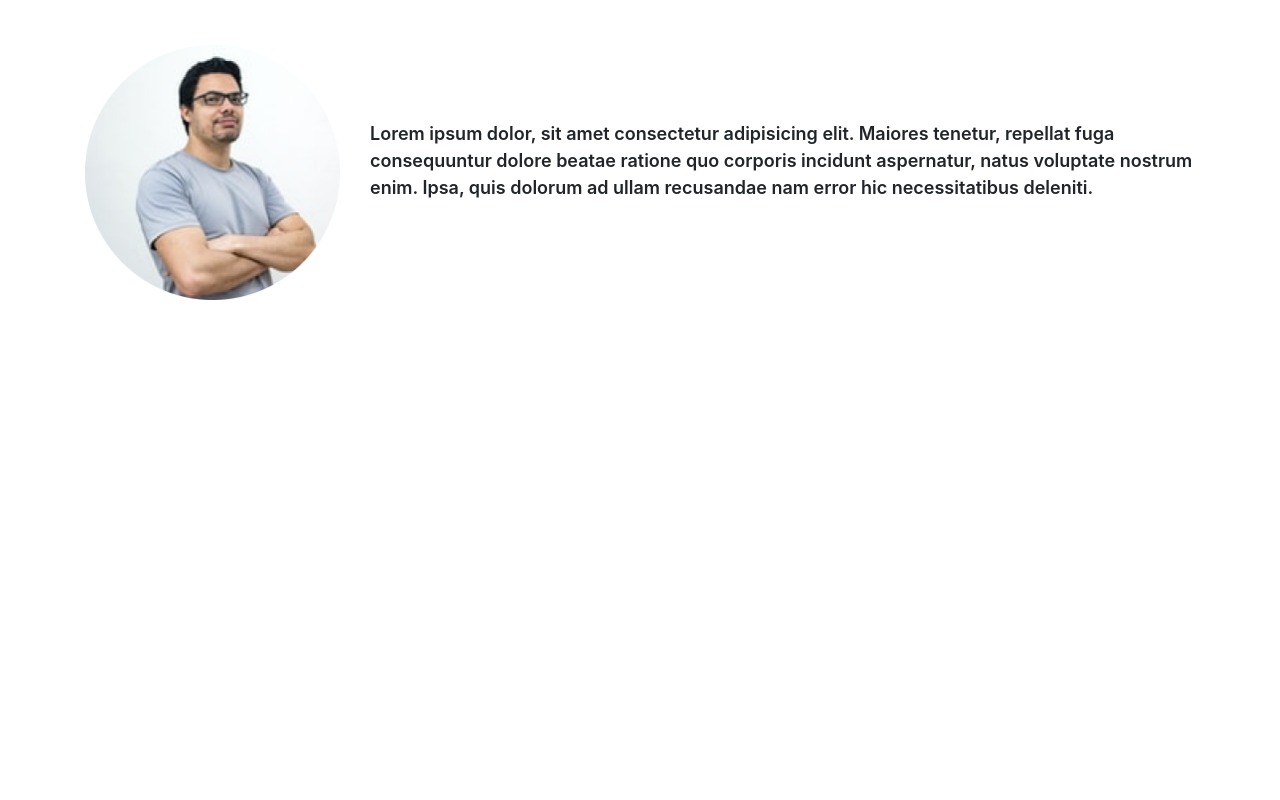
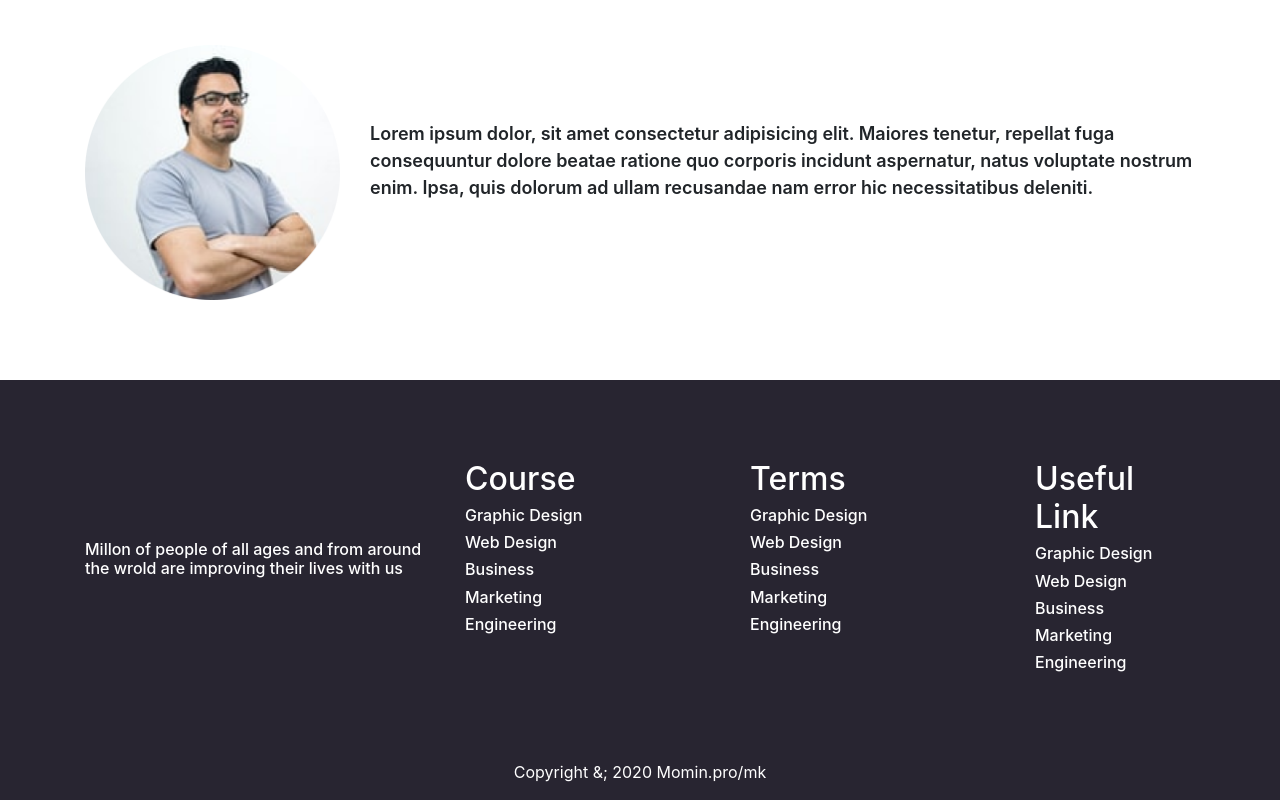
Before and after one commit to mominkhan01/e-school, a plain HTML site: page index.html in a window 1280 px wide. Shown: the part 1879-2679 px from the top of the page. Before the commit the page ends 2259 px from the top, so only its background shows below. Drawn offline with nearby package versions, Linux system fonts and the light colour scheme.

Commit message:
e-school done

```diff
--- a/index.html
+++ b/index.html
@@ -150,12 +150,53 @@
             </div>
           </div>
         </div>
-
-
-
-
-
-
+        <!--    TESTIMONIAL END   -->
+        <!--    CONTACT START   -->
+        <div class="contact">
+          <div class="container">
+            <div class="row  contact-info">
+              <div class="col-md-4 all">
+                <h6>Millon of people of all ages and from around the wrold are improving their lives with us</h6>
+              </div>
+              <div class="col-md-3 crs">
+                <h2>Course</h2>
+                <h6>Graphic Design</h6>
+                <h6>Web Design</h6>
+                <h6>Business</h6>
+                <h6>Marketing</h6>
+                <h6>Engineering</h6>
+              </div>
+              <div class="col-md-3 terms">
+                <h2>Terms</h2>
+                <h6>Graphic Design</h6>
+                <h6>Web Design</h6>
+                <h6>Business</h6>
+                <h6>Marketing</h6>
+                <h6>Engineering</h6>
+              </div>
+              <div class="col-md-2 useful">
+                <h2>Useful Link</h2>
+                <h6>Graphic Design</h6>
+                <h6>Web Design</h6>
+                <h6>Business</h6>
+                <h6>Marketing</h6>
+                <h6>Engineering</h6>
+              </div>
+            </div>
+          </div>
+        </div>
+        <!--    CONTACT END   -->
+        <!--    FOOTER START   -->
+        <footer>
+          <div class="footer">
+            <div class="row">
+              <div class="col">
+                <p>Copyright &; 2020 Momin.pro/mk</p>
+              </div>
+            </div>
+          </div>
+        </footer>
+        <!--    FOOTER END   -->
     <!-- Optional JavaScript -->
     <!-- jQuery first, then Popper.js, then Bootstrap JS -->
     <script src="https://code.jquery.com/jquery-3.5.1.slim.min.js" integrity="sha384-DfXdz2htPH0lsSSs5nCTpuj/zy4C+OGpamoFVy38MVBnE+IbbVYUew+OrCXaRkfj" crossorigin="anonymous"></script>
--- a/style.css
+++ b/style.css
@@ -46,6 +46,7 @@ ul li a{
 
 .any{
     color:#21B573;
+    font-size: 48px;
 }
 
 .content h5{
@@ -148,3 +149,41 @@ span{
     font-size: 18px;
     font-weight: 600;
 }
+
+.contact{
+    background-color: #282531;
+}
+
+.contact{
+    margin-top: 80px;
+}
+
+.contact-info{
+    color: #fff;
+}
+
+.all h6{
+    margin-top: 160px;
+    margin-bottom: 80px;
+}
+
+.crs{
+    margin-top: 80px;
+    margin-bottom: 80px;
+}
+
+.terms{
+    margin-top: 80px;
+    margin-bottom: 80px;
+}
+
+.useful{
+    margin-top: 80px;
+    margin-bottom: 80px;
+}
+
+footer{
+    background-color: #282531;
+    color: #fff;
+    text-align: center
+}
```
